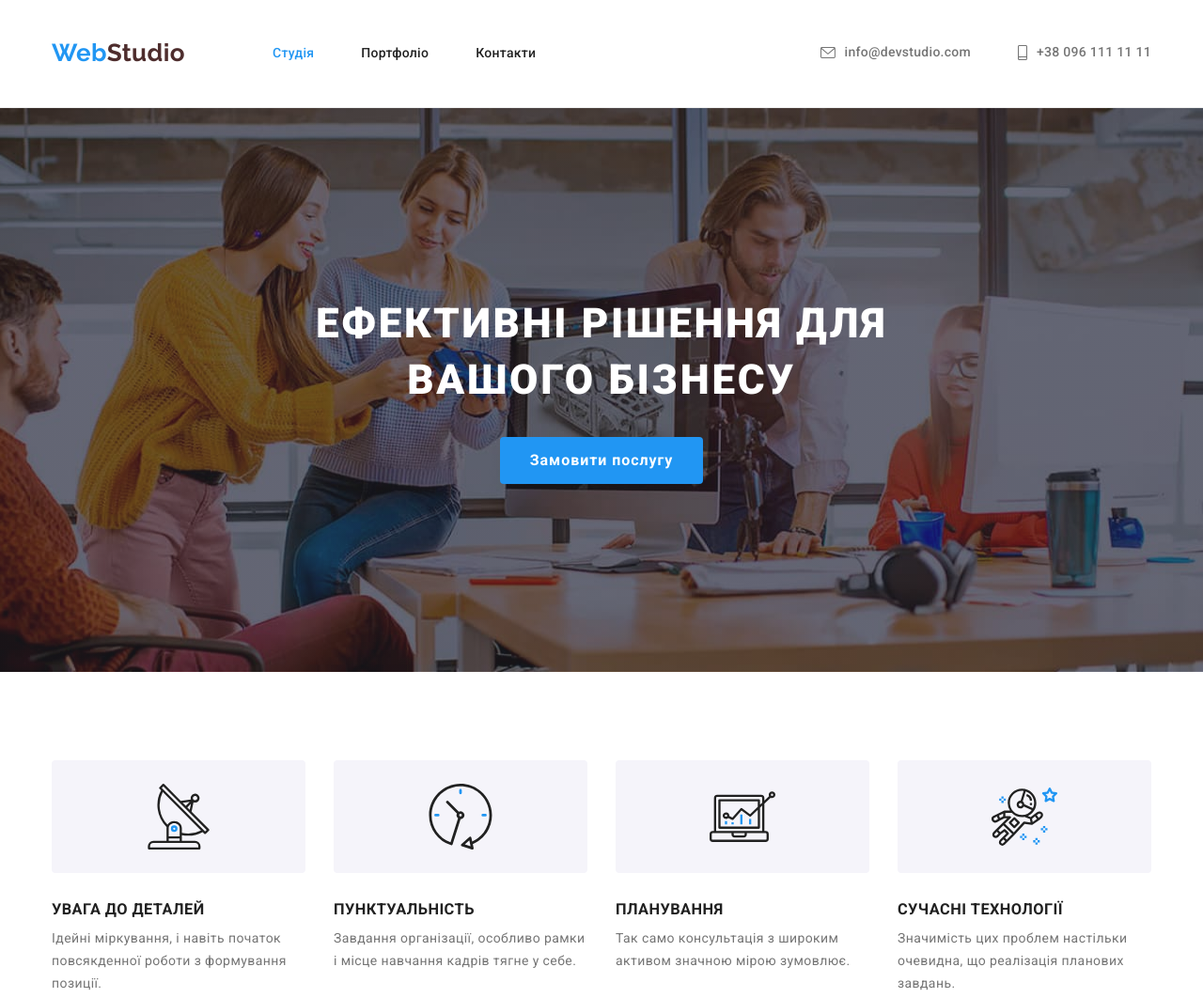
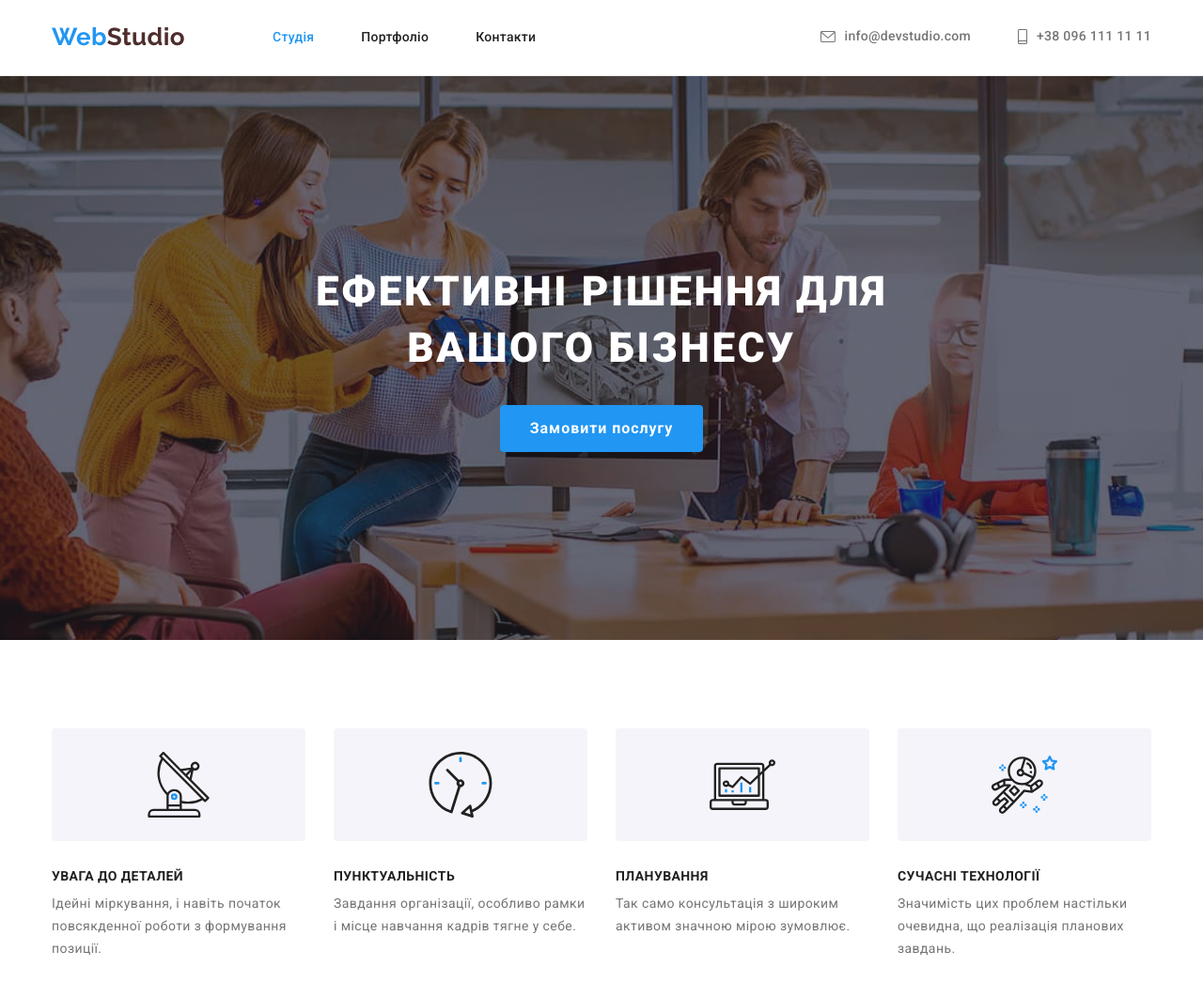
Before and after one commit to yuriy-minashkin/goit-markup-hw-04, a plain HTML site: page index.html in a window 1280 px wide. Shown: the top 1062 px of the page at 94% size. Drawn offline with nearby package versions, Linux system fonts and the light colour scheme.

Commit message:
correction after review

```diff
--- a/css/styles.css
+++ b/css/styles.css
@@ -135,7 +135,7 @@ li {
   font-weight: 500;
   line-height: 1.14;
   letter-spacing: 0.02em;
-  padding: 24px 0 25px;
+  padding: 4px 0 5px;
   color: var(--title-color);
 }
 
@@ -158,7 +158,7 @@ li {
   font-weight: 500;
   line-height: 1.14;
   letter-spacing: 0.02em;
-  padding: 24px 0 25px;
+  padding: 4px 0 5px;
 }
 
 .contacts-header .item:first-child {
@@ -280,6 +280,7 @@ li {
 
 .features .subtitle {
   font-weight: 700;
+  font-size: 14px;
   line-height: 1.14;
   text-transform: uppercase;
   text-align: left;
```
